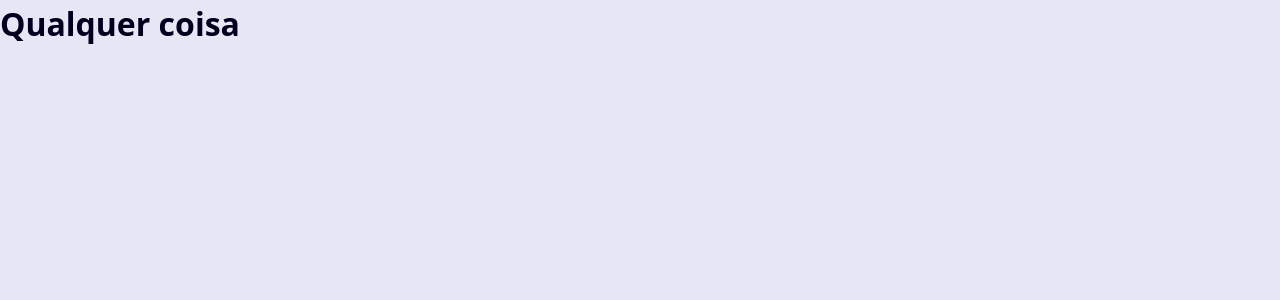
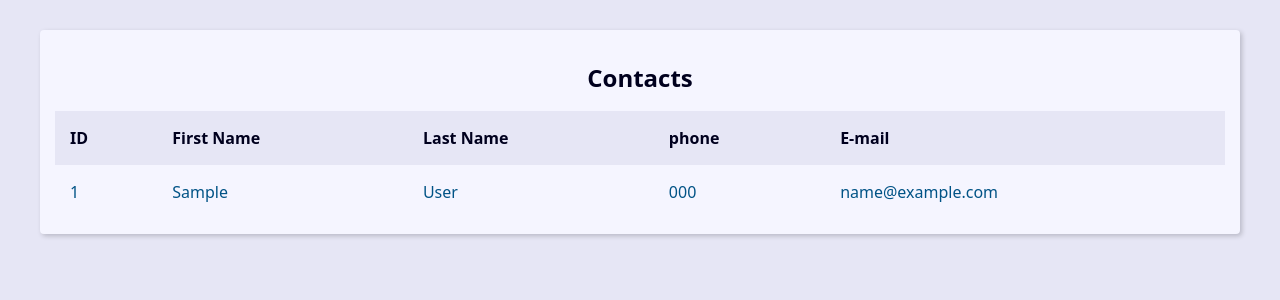
Before and after one commit to ikkiR/Agenda_project, a Django app: page / in a window 1280 px wide. Shown: the top 300 px of the page. Run offline with Django 5.2, Linux system fonts and the light colour scheme; tables that the repository leaves empty hold one stand-in row (values such as "Sample post").

Commit message:
alterando o html da pagina index

```diff
--- a/base_templates/global/base.html
+++ b/base_templates/global/base.html
@@ -7,6 +7,8 @@
     <link rel="stylesheet" href="{% static 'global/css/style.css' %}">
 </head>
 <body>
-    <h1>Qualquer coisa</h1>
+    <main class="content">
+        {% block content %} {% endblock content  %}
+    </main>
 </body>
 </html>
--- a/contact/admin.py
+++ b/contact/admin.py
@@ -6,14 +6,14 @@ from contact import models
 
 @admin.register(models.Contact)
 class ContactAdmin(admin.ModelAdmin):
-    list_display = 'id', 'first_name', 'last_name', 'phone',
+    list_display = 'id', 'first_name', 'last_name', 'phone', 'show',
     ordering = '-id',
     # list_filter = 'created_date',
     search_fields = 'id', 'first_name', 'last_name',
     list_per_page = 10
     list_max_show_all = 50
-    list_editable = 'first_name', 'last_name',
-    list_display_links = 'phone',
+    list_editable = 'first_name', 'last_name', 'show',
+    list_display_links = 'id', 'phone',
 
 
 @admin.register(models.Category)
--- a/contact/models.py
+++ b/contact/models.py
@@ -2,8 +2,6 @@ from django.db import models
 from django.utils import timezone
 from django.contrib.auth.models import User
 # Create your models here.
-# flake8: noqa
-
 
 
 class Category (models.Model):
@@ -17,21 +15,17 @@ class Category (models.Model):
         return f'{self.name}'
 
 
-
-
 class Contact(models.Model):
     first_name = models.CharField(max_length=50)
     last_name = models.CharField(max_length=50)
     phone = models.CharField(max_length=50)
     email = models.EmailField(max_length=254)
-    created_date = models.DateTimeField(default = timezone.now)
-    description = models.TextField(blank = True)
-    show = models.BooleanField(default = True)
-    picture = models.ImageField(blank = True, upload_to = 'pictures/%y/%m/')
-    category = models.ForeignKey(Category, on_delete = models.SET_NULL, blank = True, null = True)
-    owner = models.ForeignKey(User, on_delete=models.SET_NULL,blank =True,null =True)
-
-
+    created_date = models.DateTimeField(default=timezone.now)
+    description = models.TextField(blank=True)
+    show = models.BooleanField(default=True)
+    picture = models.ImageField(blank=True, upload_to='pictures/%y/%m/')
+    category = models.ForeignKey(Category, on_delete=models.SET_NULL, blank=True, null=True) # noqa
+    owner = models.ForeignKey(User, on_delete=models.SET_NULL, blank=True, null=True) # noqa
 
     def __str__(self) -> str:
         return f'{self.first_name} {self.last_name}'
--- a/contact/templates/contact/index.html
+++ b/contact/templates/contact/index.html
@@ -1 +1,44 @@
 {% extends "global/base.html" %}
+
+{% block content %}
+   <div class="responsive-table">
+    <table class="contacts-table">
+        <caption class="table-caption">
+            Contacts
+        </caption>
+
+        <thead>
+            <tr class="table-row table-row-header">
+                <th class="table-header">ID</th>
+                <th class="table-header">First Name</th>
+                <th class="table-header">Last Name</th>
+                <th class="table-header">phone</th>
+                <th class="table-header">E-mail</th>
+            </tr>
+        </thead>
+
+        <tbody>
+            {% for contact in contacts %}
+                <tr class="table-row">
+                    <td class="table-cel">
+                        <a class="table-link" href="#">{{contact.id}}</a>
+                    </td>
+                    <td class="table-cel">
+                        <a class="table-link" href="#">{{contact.first_name}}</a>
+                    </td>
+                    <td class="table-cel">
+                        <a class="table-link" href="#">{{contact.last_name}}</a>
+                    </td>
+                    <td class="table-cel">
+                        <a class="table-link" href="#">{{contact.phone}}</a>
+                    </td>
+                    <td class="table-cel">
+                        <a class="table-link" href="#">{{contact.email}}</a>
+                    </td>
+                </tr>
+
+            {% endfor %}
+        </tbody>
+    </table>
+   </div>
+{% endblock content  %}
--- a/contact/views/contact_views.py
+++ b/contact/views/contact_views.py
@@ -1,10 +1,16 @@
 from django.shortcuts import render
+from contact.models import Contact
 
 # Create your views here.
 
 
 def index(request):
+    contacts = Contact.objects.filter(show=True).order_by('-id')[0:10]
+    context = {
+        'contacts': contacts,
+    }
     return render(
         request,
         'contact/index.html',
+        context,
     )
```
